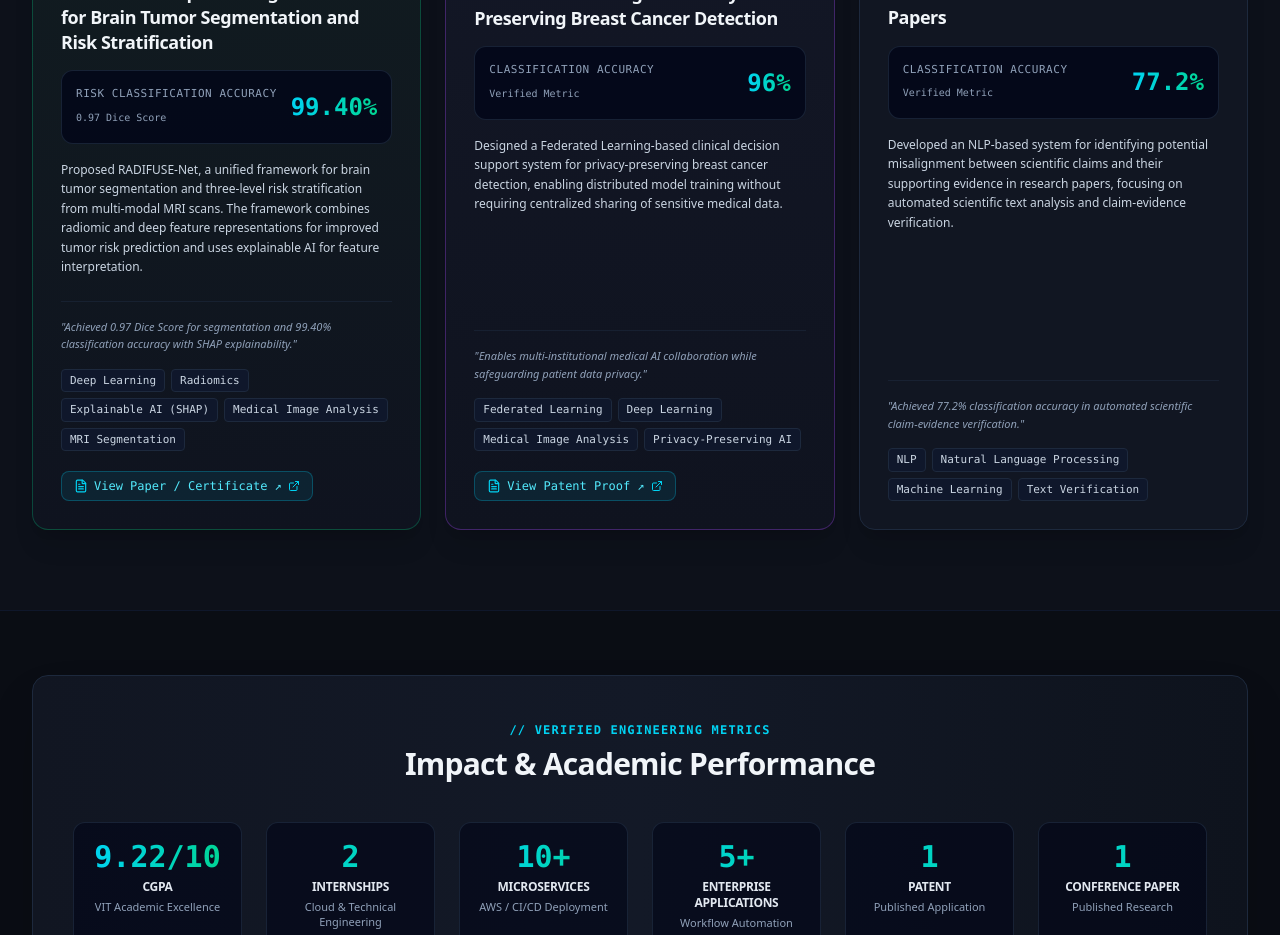
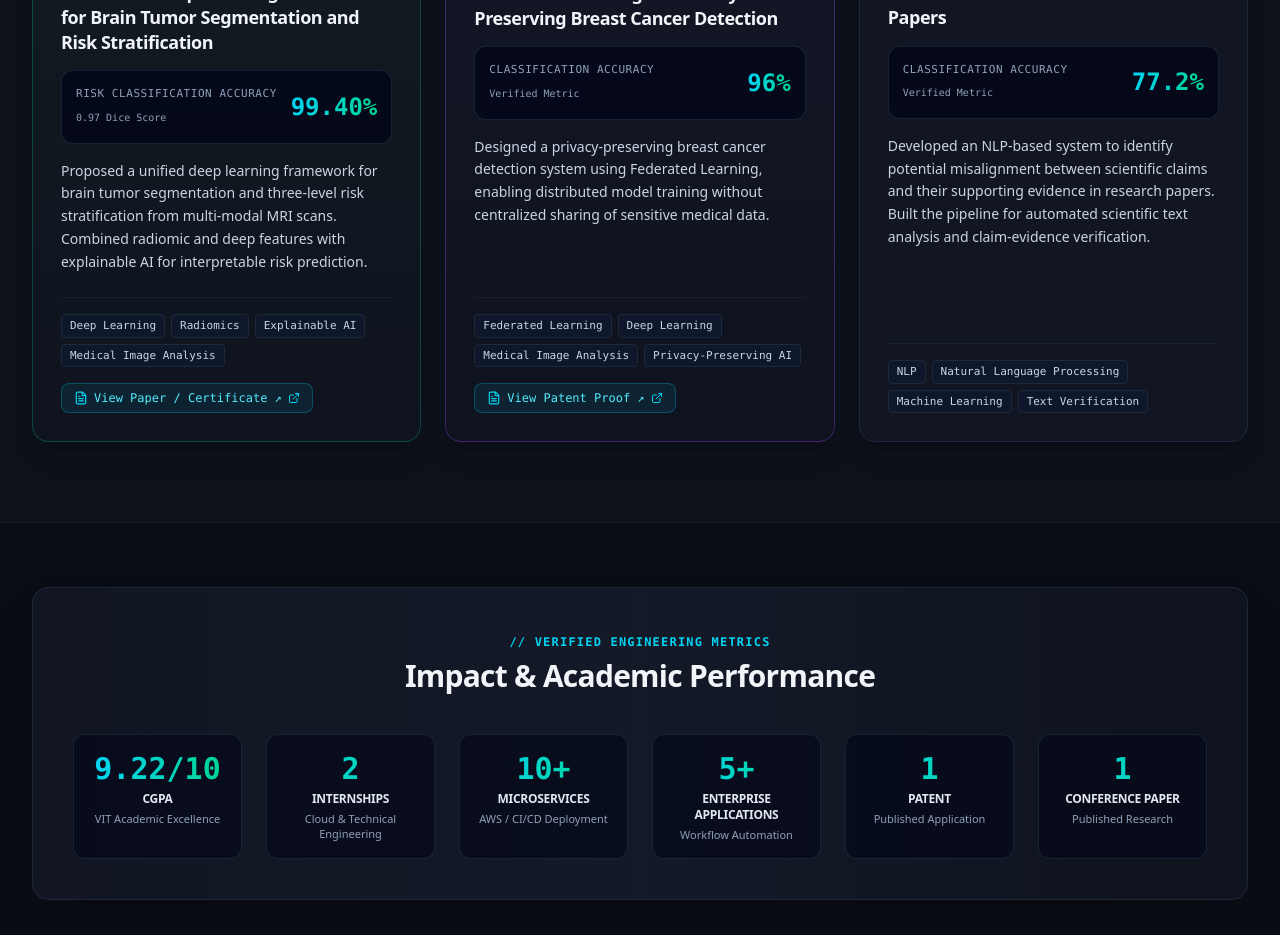
Before and after one commit to SriAhilesh/sri-portfolio, a React (Vite) app: page / in a window 1280 px wide. Shown: the part 4680-5615 px from the top of the page. Built offline with nearby package versions, Linux system fonts and the light colour scheme.

Commit message:
checkpoint: research section typography and conciseness refinement

```diff
--- a/src/components/Research/Research.jsx
+++ b/src/components/Research/Research.jsx
@@ -1,6 +1,6 @@
 import React from 'react';
 import { motion } from 'framer-motion';
-import { Microscope, ExternalLink, FileText, ShieldCheck } from 'lucide-react';
+import { Microscope, ExternalLink, FileText } from 'lucide-react';
 import { researchData } from '../../data/research';
 import { Container, SectionHeader } from '../common';
 
@@ -78,20 +78,16 @@ export default function Research() {
                     </div>
                   )}
 
-                  {/* Description */}
-                  <p className="text-xs text-slate-300 mt-3 leading-relaxed">
+                  {/* Description - Same body font & text styling as Projects section */}
+                  <p className="text-sm text-slate-300 mt-3 leading-relaxed">
                     {item.description}
                   </p>
                 </div>
 
-                {/* Tech Stack & Key Takeaway */}
+                {/* Tech Stack & Proof Link Footer */}
                 <div className="mt-6 pt-4 border-t border-slate-800/60 space-y-3">
-                  <div className="text-[11px] text-slate-400 italic">
-                    "{item.keyTakeaway}"
-                  </div>
-
                   {/* Technologies */}
-                  <div className="flex flex-wrap gap-1.5 pt-1">
+                  <div className="flex flex-wrap gap-1.5">
                     {item.technologies.map((tech) => (
                       <span
                         key={tech}
@@ -104,7 +100,7 @@ export default function Research() {
 
                   {/* Clickable Proof / Certificate Link (if provided) */}
                   {item.proofUrl && (
-                    <div className="pt-2">
+                    <div className="pt-1">
                       <a
                         href={item.proofUrl}
                         target="_blank"
--- a/src/data/research.js
+++ b/src/data/research.js
@@ -7,9 +7,8 @@ export const researchData = [
     metricHighlight: "99.40%",
     metricLabel: "Risk Classification Accuracy",
     secondaryMetric: "0.97 Dice Score",
-    technologies: ["Deep Learning", "Radiomics", "Explainable AI (SHAP)", "Medical Image Analysis", "MRI Segmentation"],
-    description: "Proposed RADIFUSE-Net, a unified framework for brain tumor segmentation and three-level risk stratification from multi-modal MRI scans. The framework combines radiomic and deep feature representations for improved tumor risk prediction and uses explainable AI for feature interpretation.",
-    keyTakeaway: "Achieved 0.97 Dice Score for segmentation and 99.40% classification accuracy with SHAP explainability.",
+    technologies: ["Deep Learning", "Radiomics", "Explainable AI", "Medical Image Analysis"],
+    description: "Proposed a unified deep learning framework for brain tumor segmentation and three-level risk stratification from multi-modal MRI scans. Combined radiomic and deep features with explainable AI for interpretable risk prediction.",
     proofUrl: "https://drive.google.com/file/d/19c9xSDX2y-qITxTZpoHKgfCMSNjAjtyA/view?usp=sharing",
     linkText: "View Paper / Certificate ↗"
   },
@@ -22,8 +21,7 @@ export const researchData = [
     metricLabel: "Classification Accuracy",
     secondaryMetric: null,
     technologies: ["Federated Learning", "Deep Learning", "Medical Image Analysis", "Privacy-Preserving AI"],
-    description: "Designed a Federated Learning-based clinical decision support system for privacy-preserving breast cancer detection, enabling distributed model training without requiring centralized sharing of sensitive medical data.",
-    keyTakeaway: "Enables multi-institutional medical AI collaboration while safeguarding patient data privacy.",
+    description: "Designed a privacy-preserving breast cancer detection system using Federated Learning, enabling distributed model training without centralized sharing of sensitive medical data.",
     proofUrl: "https://drive.google.com/file/d/1bEKQw_HZ13B_5w3ersadS0uzUDJNHM05/view?usp=sharing",
     linkText: "View Patent Proof ↗"
   },
@@ -36,8 +34,7 @@ export const researchData = [
     metricLabel: "Classification Accuracy",
     secondaryMetric: null,
     technologies: ["NLP", "Natural Language Processing", "Machine Learning", "Text Verification"],
-    description: "Developed an NLP-based system for identifying potential misalignment between scientific claims and their supporting evidence in research papers, focusing on automated scientific text analysis and claim-evidence verification.",
-    keyTakeaway: "Achieved 77.2% classification accuracy in automated scientific claim-evidence verification.",
+    description: "Developed an NLP-based system to identify potential misalignment between scientific claims and their supporting evidence in research papers. Built the pipeline for automated scientific text analysis and claim-evidence verification.",
     proofUrl: null,
     linkText: null
   }
```
